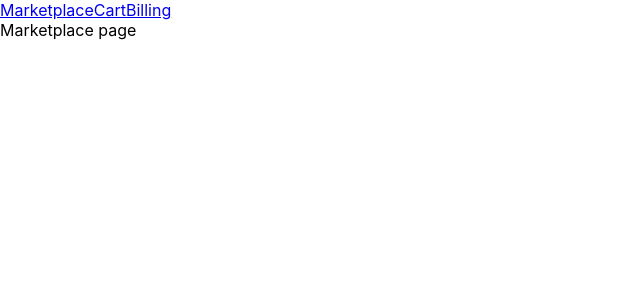
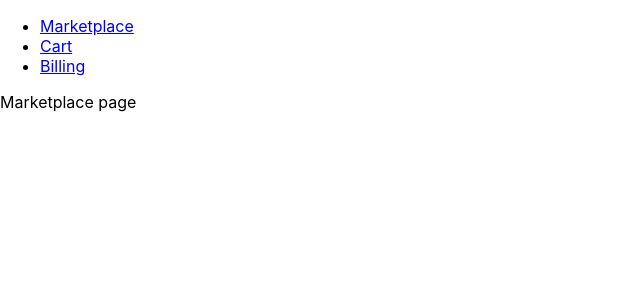
Before and after one commit to vertigojones/lucena-store-app, a React (Create React App) app: page / in a window 1280 px wide. Shown: the top 300 px of the page, without its empty margins (0-640 px from the left). Built offline with nearby package versions, Linux system fonts and the light colour scheme.

Commit message:
routes now working correctly

```diff
--- a/src/App.js
+++ b/src/App.js
@@ -12,15 +12,25 @@ class App extends Component {
       <Appstyles>
         <Router>
           <div>
+            <div>
+              <ul>
+                <li>
                   <Link to={"/"}>Marketplace</Link>
+                </li>
+                <li>
                   <Link to={"/cart"}>Cart</Link>
+                </li>
+                <li>
                   <Link to={"/billing"}>Billing</Link>
+                </li>
+              </ul>
             </div>
             <Switch>
               <Route exact path={"/"} component={Marketplace} />
               <Route exact path={"/cart"} component={Cart} />
               <Route exact path={"/billing"} component={Billing} />
             </Switch>
+          </div>
         </Router>
       </Appstyles>
     );
```
Lines whose indentation alone changed are shown as unchanged.
